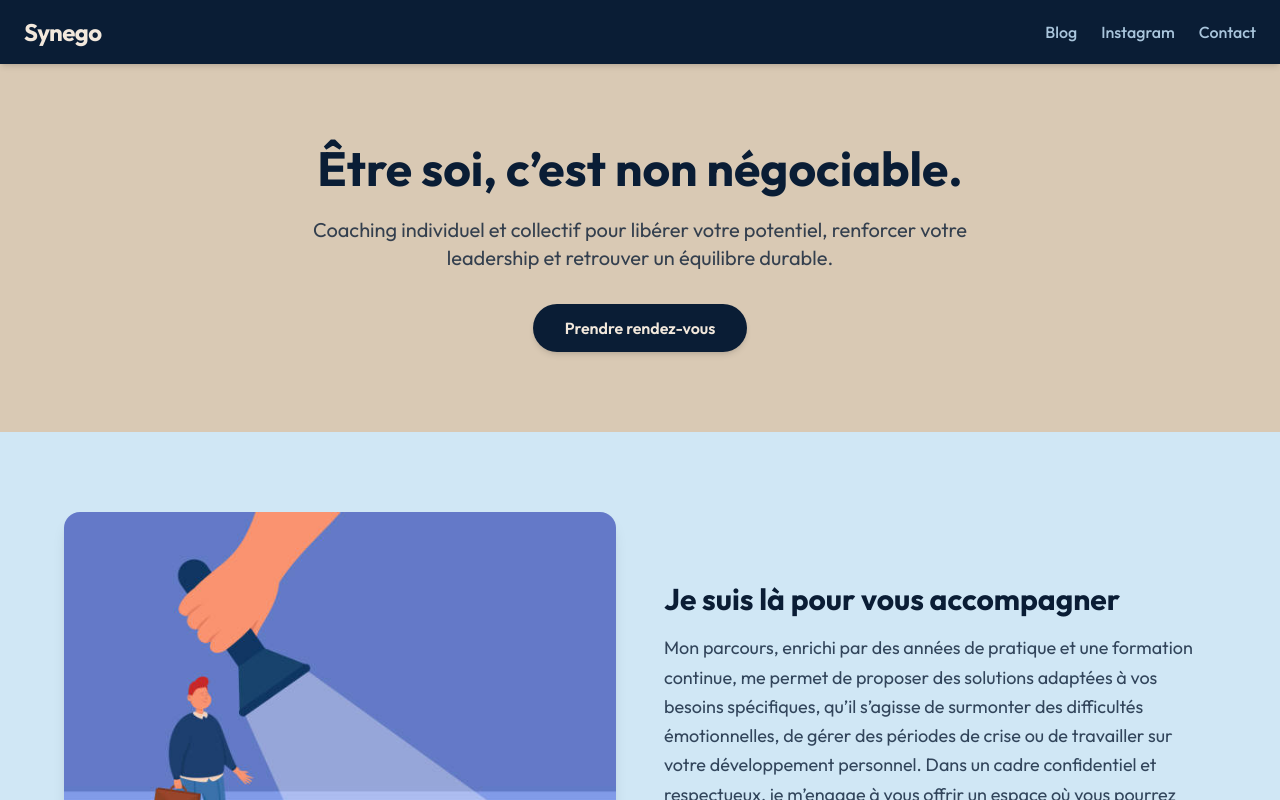
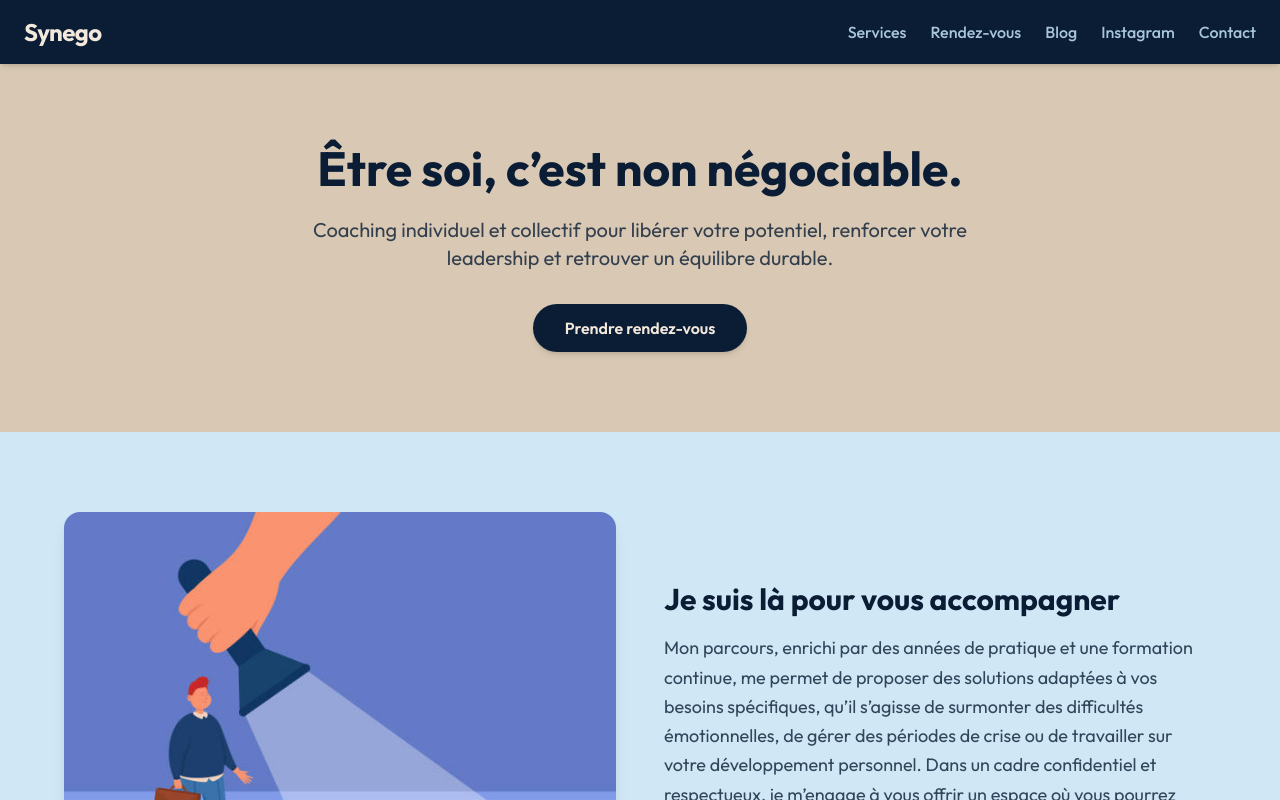
Before and after one commit to Maximegii/IsihessConsulting, a Next.js app: page / in a window 1280 px wide. Shown: the top 800 px of the page. Built offline with nearby package versions, Linux system fonts and the light colour scheme.

Commit message:
fix: navbar

```diff
--- a/app/page.tsx
+++ b/app/page.tsx
@@ -23,7 +23,7 @@ export default function HomePage() {
         </p>
         <motion.div whileHover={{ scale: 1.05 }}>
           <Link
-            href="#contact"
+            href="/calendrier"
             className="inline-block bg-[#0A1D35] text-[#F2E8DC] px-8 py-3 rounded-full font-semibold shadow-md hover:bg-[#112a4f] transition"
           >
             Prendre rendez-vous
@@ -126,7 +126,7 @@ export default function HomePage() {
           Contactez-moi pour planifier un premier échange ou une séance découverte.
         </p>
         <Link
-          href="mailto:contact@ultimate-melik.com"
+          href="/contact"
           className="inline-block bg-[#F2E8DC] text-[#0A1D35] px-6 py-3 rounded-full font-semibold hover:bg-[#D9C9B4] transition"
         >
           Me contacter
--- a/components/header.tsx
+++ b/components/header.tsx
@@ -16,6 +16,16 @@ export default function Header() {
         </Link>
 
         <ul className="flex gap-6 text-[var(--color-accent)] font-medium">
+          <li>
+            <Link href="/services" className="hover:text-[var(--color-bg-light)] transition">
+              Services
+            </Link>
+          </li>
+          <li>
+            <Link href="/calendrier" className="hover:text-[var(--color-bg-light)] transition">
+              Rendez-vous
+            </Link>
+          </li>
           <li>
             <Link href="/blog" className="hover:text-[var(--color-bg-light)] transition">
               Blog
```
